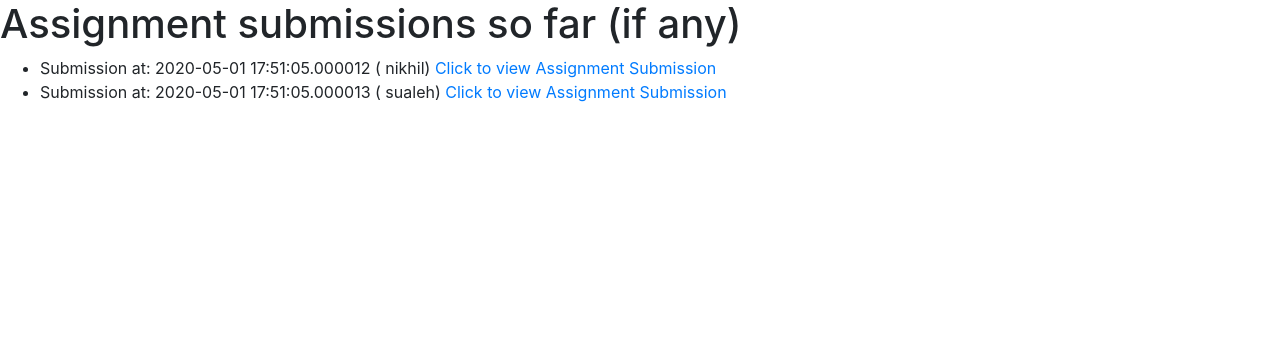
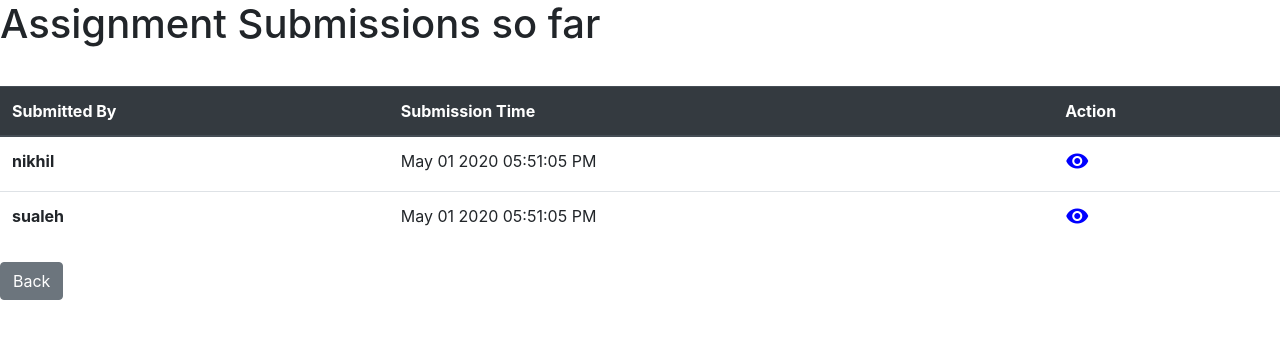
Before and after one commit to nikhils98/Starburst-LMS-Eyeson-Video-Conf-, a Flask app: page /assignmentSubmission/1 in a window 1280 px wide. Shown: the part 56-395 px from the top of the page. Run offline with Flask 2, Linux system fonts and the light colour scheme; a user stored in the database is signed in; data comes from the database, SQL or seed files in the repository; both versions use the stored data as it was after the commit; some libraries are stand-ins or nearby versions.

Commit message:
beautified and completed assignment

```diff
--- a/Application/assignment_submissions.py
+++ b/Application/assignment_submissions.py
@@ -49,7 +49,7 @@ def assignmentSubmission(id):
 
     print(submissions)
     return render_template('assignment_submission.html', submissions=submissions,
-                           enrollmentRole=enrollmentRole,isTeacher=isTeacher)
+                           enrollmentRole=enrollmentRole,isTeacher=isTeacher,assignmentId=id)
 
 @app.route('/downloadSubmission/<id>')
 @authenticate
--- a/Application/assignments.py
+++ b/Application/assignments.py
@@ -46,7 +46,6 @@ def getAssignmentsByCourse(id):
 def getAssignmentDetailById(id):
 
     assignment = models.Assignment.query.filter_by(assignmentId=id).first()
-
 
     if not assignment:
         flash('Assignment did not exist')
--- a/Application/resources.py
+++ b/Application/resources.py
@@ -33,7 +33,6 @@ def downloadResource(id):
 @authenticate
 def getResourcesByCourse(id):
     resources = models.Resource.query.filter_by(courseId=id).all()
-
     return render_template('resources.html', resources=resources, course_id=id)
 
 
@@ -42,6 +41,7 @@ def getResourcesByCourse(id):
 def createResource(courseId):
     formData = request.form
     resourceName = formData['resourceName']
+
 
     cid = escape(courseId)
 
--- a/Application/templates/assignment_submission.html
+++ b/Application/templates/assignment_submission.html
@@ -10,12 +10,39 @@
 {% block body %}
 {{ super() }}
 
-    <h1>Assignment submissions so far (if any)</h1>
-    <ul>
-    {% for submission in submissions %}
-        <li> Submission at: {{ submission.submissionTime  }} ( {{ submission.user.name }}) <a href={{ url_for('assignmentSubmissionDetail',id=submission.assignmentSubmissionId) }}> Click to view Assignment Submission</a></li>
-    {% endfor %}
-    </ul>
+    <div class="page-header">
+    <h1>Assignment Submissions so far</h1>
+    </div>
+        <table class="table" style="margin-top: 3%">
+        <thead class="thead-dark">
+        <tr>
+            <th scope="col">Submitted By</th>
+            <th scope="col">Submission Time</th>
+            <th scope="col">Action</th>
+        </tr>
+        </thead>
 
-
+        <tbody>
+        {% for submission in submissions %}
+        <tr>
+            <th scope="row">{{submission.user.name}}</th>
+            <td>{{submission.submissionTime.strftime("%b %d %Y %r")}}</td>
+            <td><a href={{ url_for('assignmentSubmissionDetail',id=submission.assignmentSubmissionId) }}
+                           >
+                <i class="material-icons md-48" style="color:blue;">visibility</i>
+                </a>
+{#                {% if isTeacher %}#}
+{#                <a href="">#}
+{#                    <i class="material-icons md-36" style="color:red;">delete</i>#}
+{#                </a>#}
+{#                <a href="">#}
+{#                    <i class="material-icons md-36" style="color:green;">edit</i>#}
+{#                </a>#}
+{#                {% endif %}#}
+            </td>
+        </tr>
+        {% endfor %}
+        </tbody>
+        </table>
+    <a class="btn btn-secondary" href={{url_for('getAssignmentDetailById' ,id=assignmentId) }}>Back</a>
 {% endblock %}
--- a/Application/templates/create_assignment_page.html
+++ b/Application/templates/create_assignment_page.html
@@ -50,7 +50,7 @@
                     </div>
                 </div>
                 <div class="modal-footer">
-                    <a class="btn btn-primary" href={{url_for('getAssignmentsByCourse' ,id=course_id) }}>Back</a>
+                    <a class="btn btn-btn-secondary" href={{url_for('getAssignmentsByCourse' ,id=course_id) }}>Back</a>
                     <button type="submit" class="btn btn-primary">Create</button>
                 </div>
             </form>
--- a/Application/templates/home.html
+++ b/Application/templates/home.html
@@ -14,6 +14,10 @@
 <!--    <div class="row row-cols-2" style = "margin-left: 0.5%">-->
 <!--        <input class="form-control form-control-sm mr-3 w-75" type="text" placeholder="Search Course" aria-label="Search">-->
 <!--    </div>-->
+    <div class="jumbotron">
+      <h1 class="display-4">LMS with Video Conferencing</h1>
+      <p class="lead">An initiative of HEC</p>
+    </div>
     <div class="row row-cols-3" style = "margin-top: 3%">
         {% for c in courses %}
         <div class="col">
--- a/Application/templates/update_assignment_page.html
+++ b/Application/templates/update_assignment_page.html
@@ -50,7 +50,7 @@
                     </div>
                 </div>
                 <div class="modal-footer">
-                    <a class="btn btn-primary" href={{url_for('getAssignmentsByCourse' ,id=course_id) }}>Back</a>
+                    <a class="btn btn-primary" href={{url_for('getAssignmentsByCourse' ,id=assignment.courseId) }}>Back</a>
                     <button type="submit" class="btn btn-primary">Update</button>
                 </div>
             </form>
```
Also changed, not shown: Application/templates/assignment.html (+23 -13 lines), Application/templates/assignment_submission_detail.html (+28 -11 lines), Application/starburst.db.
